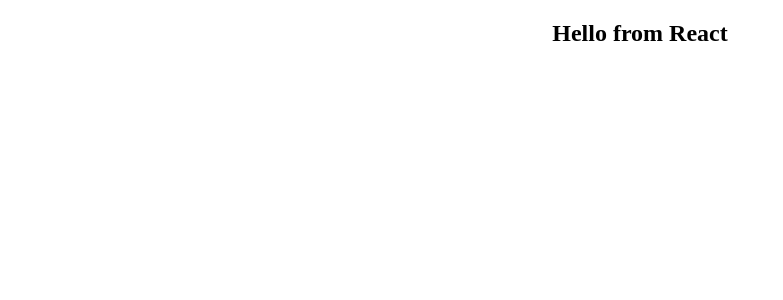
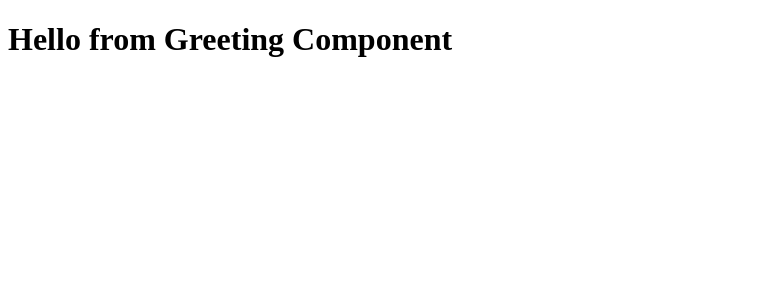
Before and after one commit to German-Cobian/Greetings-React-Front-End, a React (Create React App) app: page / in a window 1280 px wide. Shown: the top 300 px of the page, without its empty margins (0-783 px from the left). Built offline with nearby package versions, Linux system fonts and the light colour scheme.

Commit message:
Create Greeting component and its route in the App.js + test that it displays its message

```diff
--- a/package.json
+++ b/package.json
@@ -11,7 +11,7 @@
     "react-dom": "^18.2.0",
     "react-redux": "^8.0.7",
     "react-router-dom": "^6.11.2",
-    "react-scripts": "^2.1.3",
+    "react-scripts": "^5.0.1",
     "redux": "^4.2.1",
     "redux-thunk": "^2.4.2",
     "web-vitals": "^2.1.4"
--- a/src/App.js
+++ b/src/App.js
@@ -1,10 +1,16 @@
+import React from 'react';
 import './App.css';
+import { BrowserRouter, Routes, Route } from 'react-router-dom';
+import Greeting from './components/Greeting';
 
 function App() {
   return (
-    <div className="App">
-      <h2>Hello from React</h2>
-    </div>
+    <BrowserRouter>
+      <Routes>
+        <Route path="/" element={<Greeting />} />
+        <Route path="/hello" element={<h1>Hello Path</h1>} />
+      </Routes>
+    </BrowserRouter>
   );
 }
 
--- /dev/null
+++ b/src/components/Greeting.js
@@ -0,0 +1,9 @@
+import React from 'react';
+
+const Greeting = () => (
+  <div>
+    <h1>Hello from Greeting Component</h1>
+  </div>
+);
+
+export default Greeting;
--- a/src/index.js
+++ b/src/index.js
@@ -6,5 +6,5 @@
 root.render(
   <React.StrictMode>
     <App />
-  </React.StrictMode>
+  </React.StrictMode>,
 );
```
Also changed, not shown: 1 other file (tests, documents, lock files or other folders).
